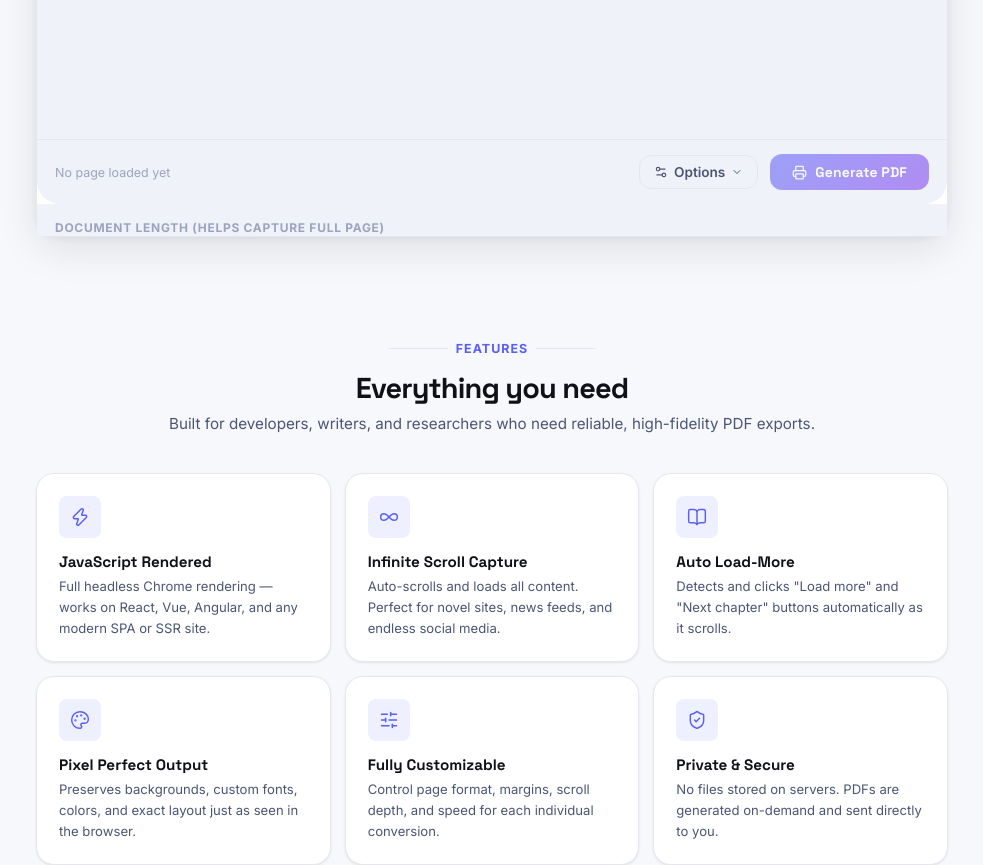
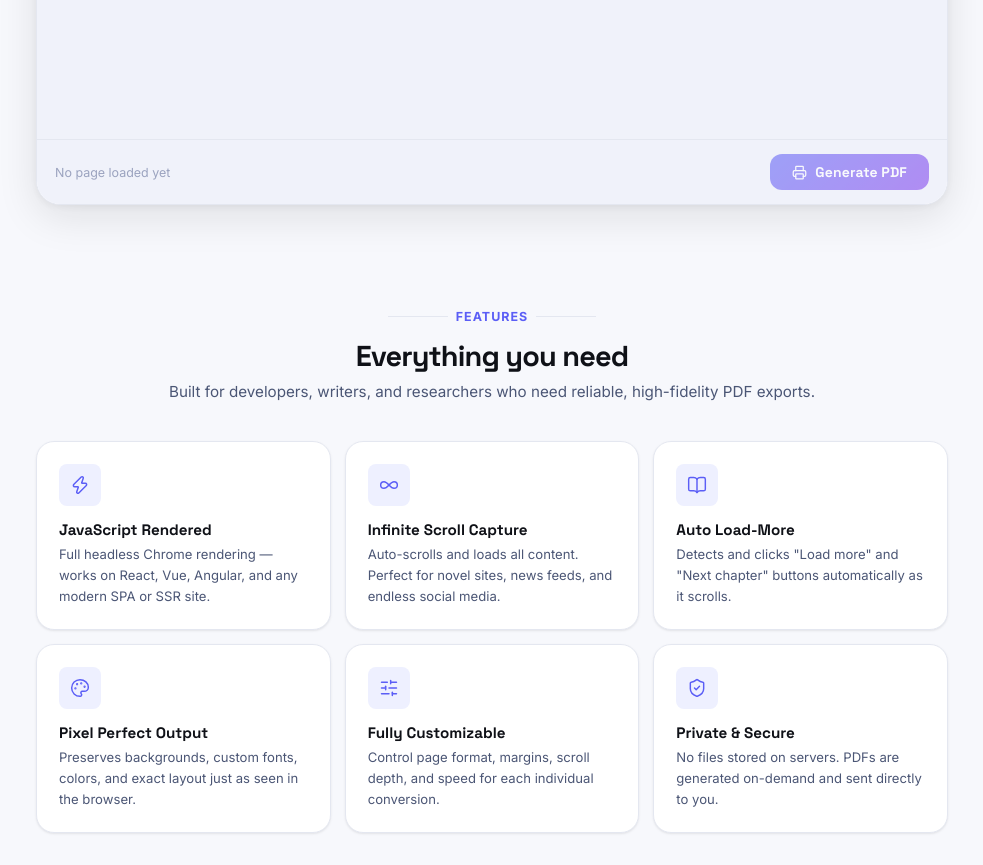
Before and after one commit to Satbir-Singh-42/PDF, a Next.js app: page / in a window 1280 px wide. Shown: the part 880-1745 px from the top of the page, without its empty margins (148-1131 px from the left). Built offline with nearby package versions, Linux system fonts and the light colour scheme.

Commit message:
feat: implement interactive browser component with PDF printing functionality

```diff
--- a/app/page.tsx
+++ b/app/page.tsx
@@ -3,23 +3,12 @@ import { useState, useRef, useCallback, useEffect } from "react";
 import {
   Globe, ArrowLeft, ArrowRight, RotateCw, X,
   Lock, AlertTriangle, ArrowUpRight, Search,
-  FileText, Download, CheckCircle, FileWarning,
-  Settings2, ChevronDown, Printer
+  FileText, Printer
 } from "lucide-react";
-import { CustomSelect } from "@/components/CustomSelect";
 import FeatureCards from "@/components/FeatureCards";
 
 /* ── constants ──────────────────────────────────────────────── */
 const BLOCKED = ["localhost", "127.0.0.1", "0.0.0.0", "[::1]"];
-
-// 1 page is roughly 1100px in print
-const LENGTH_OPTS = [
-  { value: 1200, label: "Screen size (1 page)" },
-  { value: 5500, label: "Short (~5 pages)" },
-  { value: 16500, label: "Medium (~15 pages)" },
-  { value: 33000, label: "Long (~30 pages)" },
-  { value: 55000, label: "Extra Long (~50 pages)" },
-];
 
 function isSelf(url: string) {
   try { return BLOCKED.some(b => new URL(url).hostname === b); }
@@ -44,15 +33,6 @@ export default function HomePage() {
   const [history, setHistory]       = useState<string[]>([]);
   const [histIdx, setHistIdx]       = useState(-1);
   const ifrRef = useRef<HTMLIFrameElement>(null);
-
-  /* print options */
-  const [printHeight, setPrintHeight] = useState<number>(16500);
-  const [optsOpen, setOptsOpen] = useState(false);
-
-  /* Apply CSS variable to document so @media print can pick it up */
-  useEffect(() => {
-    document.documentElement.style.setProperty('--print-height', `${printHeight}px`);
-  }, [printHeight]);
 
   /* ── browser navigation ─────────────────────────────────── */
   const navigate = useCallback((raw: string) => {
@@ -84,10 +64,7 @@ export default function HomePage() {
     const url = loadedUrl.trim();
     if (!url || isSelf(url)) return;
 
-    // Close options panel before printing so it isn't rendered
-    setOptsOpen(false);
-
-    // Slight delay to allow CSS variable and options panel close to apply
+    // Slight delay to ensure UI updates before print dialog blocks thread
     setTimeout(() => {
       window.print();
     }, 100);
@@ -221,8 +198,8 @@ export default function HomePage() {
               <div className="bottom-action-bar" style={{
                 borderTop:"1px solid var(--border)", background:"var(--surface-2)",
                 padding:"14px 18px", display:"flex", alignItems:"center", gap:12, flexWrap:"wrap",
-                borderBottomLeftRadius: optsOpen ? 0 : "calc(var(--radius-xl) - 1px)",
-                borderBottomRightRadius: optsOpen ? 0 : "calc(var(--radius-xl) - 1px)"
+                borderBottomLeftRadius: "calc(var(--radius-xl) - 1px)",
+                borderBottomRightRadius: "calc(var(--radius-xl) - 1px)"
               }}>
                 {/* URL pill */}
                 {loadedUrl ? (
@@ -237,19 +214,6 @@ export default function HomePage() {
                   </div>
                 )}
 
-                {/* Options toggle */}
-                <button
-                  type="button"
-                  className="icon-btn"
-                  onClick={() => setOptsOpen(o => !o)}
-                  style={{ padding:"8px 14px" }}
-                  aria-expanded={optsOpen}
-                >
-                  <Settings2 size={14}/>
-                  Options
-                  <ChevronDown size={12} style={{ transform: optsOpen ? "rotate(180deg)" : "none", transition:"0.2s" }}/>
-                </button>
-
                 {/* Generate PDF (Native Print) */}
                 <button
                   id="generate-btn"
@@ -261,30 +225,6 @@ export default function HomePage() {
                 >
                   <Printer size={15}/> Generate PDF
                 </button>
-              </div>
-
-              {/* Inline options panel */}
-              <div className={`options-panel ${optsOpen ? "open" : ""}`} style={{
-                borderTop: optsOpen ? "1px solid var(--border)" : "none",
-                borderBottomLeftRadius: optsOpen ? "calc(var(--radius-xl) - 1px)" : 0,
-                borderBottomRightRadius: optsOpen ? "calc(var(--radius-xl) - 1px)" : 0,
-                background: "var(--surface-2)"
-              }}>
-                <div className="options-inner" style={{ padding:"16px 18px" }}>
-                  <div className="options-grid" style={{ gridTemplateColumns: "1fr" }}>
-                    <CustomSelect
-                      id="opt-length"
-                      label="Document Length (Helps capture full page)"
-                      options={LENGTH_OPTS}
-                      value={printHeight}
-                      onChange={v => setPrintHeight(Number(v))}
-                    />
-                    <p style={{ fontSize:"0.8rem", color:"var(--text-3)", marginTop: "-8px" }}>
-                      Since we use your device's native PDF generator, we have to artificially expand the page height to capture everything.
-                      Choose a length that roughly matches the article length.
-                    </p>
-                  </div>
-                </div>
               </div>
             </div>
 
```
